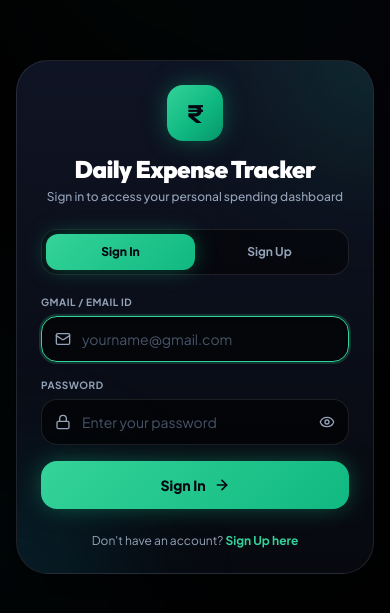
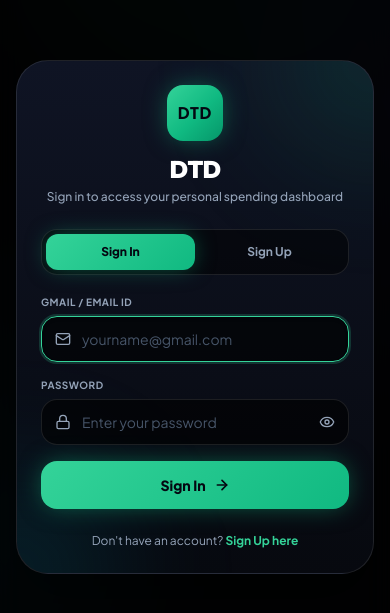
Before and after one commit to DhilipK01/DTD-act, a React (Vite) app in the folder frontend/: page / in a window 390 px wide. Shown: the part 105-718 px from the top of the page. Built offline with nearby package versions, Linux system fonts and the light colour scheme; no server answers.

Commit message:
Fix: theme dropdown mobile visibility, rename app and symbol to DTD

```diff
--- a/frontend/index.html
+++ b/frontend/index.html
@@ -7,10 +7,10 @@
     <meta name="theme-color" content="#10b981" />
     <meta name="apple-mobile-web-app-capable" content="yes" />
     <meta name="apple-mobile-web-app-status-bar-style" content="black-translucent" />
-    <meta name="description" content="Personal Daily Expense Tracker - log morning, afternoon, and night expenses seamlessly." />
+    <meta name="description" content="DTD - Personal Daily Expense Tracker." />
     <link rel="manifest" href="/manifest.json" />
     <link rel="apple-touch-icon" href="/pwa-icon.svg" />
-    <title>Daily Expense Tracker</title>
+    <title>DTD</title>
     <script>
       if ('serviceWorker' in navigator) {
         window.addEventListener('load', () => {
--- a/frontend/src/components/AuthModal.jsx
+++ b/frontend/src/components/AuthModal.jsx
@@ -103,11 +103,11 @@ export default function AuthModal() {
 
         {/* Brand Header */}
         <div className="text-center mb-6 relative z-10">
-          <div className="w-14 h-14 rounded-2xl logo-theme flex items-center justify-center font-black text-2xl mx-auto mb-3 shadow-theme-glow transition-transform hover:scale-105">
-            ₹
+          <div className="w-14 h-14 rounded-2xl logo-theme flex items-center justify-center font-black text-base tracking-wider mx-auto mb-3 shadow-theme-glow transition-transform hover:scale-105">
+            DTD
           </div>
           <h1 className="text-2xl font-display font-black text-white tracking-tight">
-            Daily Expense Tracker
+            DTD
           </h1>
           <p className="text-xs text-slate-400 mt-1 font-medium">
             {mode === 'signin'
--- a/frontend/src/components/Navbar.jsx
+++ b/frontend/src/components/Navbar.jsx
@@ -64,12 +64,12 @@ export default function Navbar({
         {/* Brand & Year Selector */}
         <div className="flex items-center gap-3">
           <div className="flex items-center gap-2.5 group cursor-default">
-            <div className="w-10 h-10 rounded-2xl logo-theme flex items-center justify-center font-black text-xl transition-transform group-hover:scale-105 duration-200">
-              ₹
+            <div className="w-10 h-10 rounded-2xl logo-theme flex items-center justify-center font-black text-xs tracking-wider transition-transform group-hover:scale-105 duration-200">
+              DTD
             </div>
             <div>
               <span className="text-lg font-display font-extrabold tracking-tight text-white flex items-center gap-1.5">
-                DailyExpense
+                DTD
               </span>
               <span className="hidden sm:inline-block text-[11px] font-semibold text-theme-light tracking-wide">
                 Personal Tracker
@@ -152,9 +152,9 @@ export default function Navbar({
             </button>
 
             {themeMenuOpen && (
-              <div className="absolute right-0 mt-2 w-72 sm:w-80 theme-dropdown-popover rounded-2xl overflow-hidden">
+              <div className="fixed inset-x-3.5 top-16 sm:absolute sm:top-full sm:right-0 sm:left-auto sm:inset-x-auto sm:mt-2 sm:w-80 theme-dropdown-popover rounded-2xl overflow-hidden max-h-[calc(100vh-85px)] flex flex-col z-[100] shadow-2xl">
                 {/* Header */}
-                <div className="px-4 py-3 border-b border-white/10 flex items-center justify-between bg-black/40">
+                <div className="px-4 py-3 border-b border-white/10 flex items-center justify-between bg-black/40 shrink-0">
                   <span className="text-[11px] font-black uppercase tracking-wider text-white flex items-center gap-1.5">
                     <Palette className="w-3.5 h-3.5 text-theme" />
                     Choose Your Theme
@@ -163,7 +163,7 @@ export default function Navbar({
                 </div>
 
                 {/* 2-column theme grid with solid items */}
-                <div className="p-2 grid grid-cols-2 gap-1.5 max-h-80 overflow-y-auto bg-[#080b14]">
+                <div className="p-2 grid grid-cols-2 gap-1.5 overflow-y-auto bg-[#080b14] flex-1">
                   {themes.map((t) => (
                     <button
                       key={t.id}
@@ -198,7 +198,7 @@ export default function Navbar({
                 </div>
 
                 {/* Footer hint */}
-                <div className="px-4 py-2.5 border-t border-white/10 text-[10px] text-slate-400 text-center bg-black/40 font-medium">
+                <div className="px-4 py-2.5 border-t border-white/10 text-[10px] text-slate-400 text-center bg-black/40 font-medium shrink-0">
                   Theme saved automatically ✓
                 </div>
               </div>
```
Also changed, not shown: frontend/public/manifest.json.
